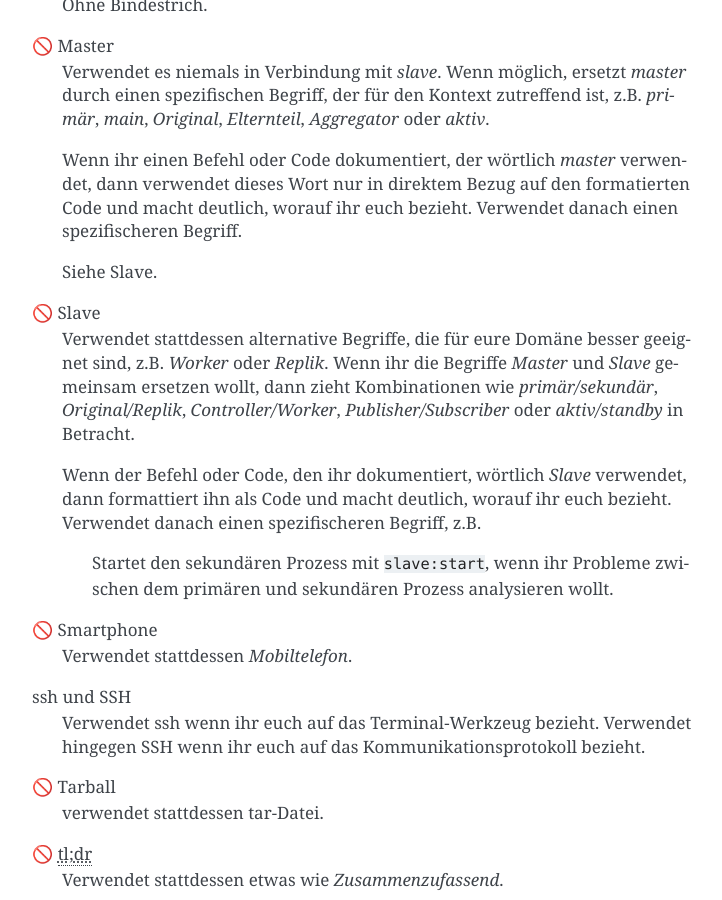
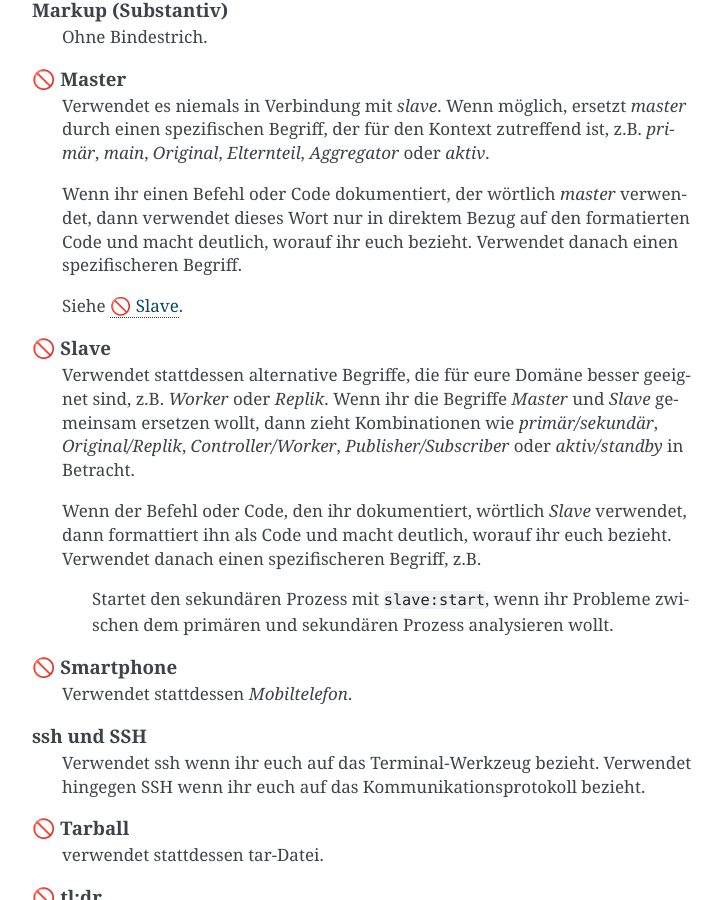
Before and after one commit to cusyio/cusy-design-system, a Sphinx documentation site: the page built from docs/writing/wordlist.rst, in a window 1280 px wide and 900 px high, scrolled down 2220 px. Shown: the whole window, without its empty margins (388-1110 px from the left). Built offline with Sphinx 7.4.7, drawn with Linux system fonts in a browser that asks for light colours; part of the change alters nothing that is shown.

```diff
--- a/docs/writing/wordlist.rst
+++ b/docs/writing/wordlist.rst
@@ -15,120 +15,127 @@ Wortliste
 #
 ~
 
-3D
-    nicht 3-D
+.. glossary::
+
+    3D
+        nicht 3-D
 
 Symbole
 ~~~~~~~
 
-& (et-Zeichen)
-    Verwendet *&* nicht anstelle von *und*  in Überschriften oder Texten; wenn
-    ihr auf Elementen der Benutzeroberfläche oder in Tabellenüberschriften eine
-    Abkürzung verwenden wollt, dann nutzt *u.*; und natürlich kann das *&* auch
-    in Quellcode verwendet werden.
+.. glossary::
+
+    & (et-Zeichen)
+        Verwendet *&* nicht anstelle von *und*  in Überschriften oder Texten;
+        wenn ihr auf Elementen der Benutzeroberfläche oder in
+        Tabellenüberschriften eine  Abkürzung verwenden wollt, dann nutzt *u.*;
+        und natürlich kann das *&* auch in Quellcode verwendet werden.
 
 A-Z
 ~~~
 
-🚫 agnostisch
-    solltet ihr nicht verwenden. Nutzt stattdessen präzisere Begriffe wie
-    *plattformunabhängig*
-API
-    verwendet das Akronym API erst, nachdem ihr den Begriff erläutert habt,
-    nämlich (engl. **A**\pplication **P**\rogramming **I**\nterface)
-Authentifizierung und Autorisierung
-    solltet ihr nur verwenden, wenn *authentifiziert* sich auf Personen bezieht,
-    und *autorisiert* nur, um sich auf Berechtigungen zu beziehen, die von einer
-    Anwendung im Namen einer authentifizierten Person gesendet werden. Eine
-    authentifizierte Person hat einen Identitätsnachweis erbracht, z.B. durch die
-    Eingabe eines Passworts.
-best effort
-    solltet ihr wenn möglich vermeiden; verwendet stattdessen spezifischere
-    Formulierungen.
-Beta
-    geschrieben mit Großbuchstaben am Anfang.
+.. glossary::
 
-    * 👍 PACKAGE_NAME Beta
-    * 👍 PACKAGE_NAME ist derzeit in der Beta-Phase.
+    🚫 agnostisch
+        solltet ihr nicht verwenden. Nutzt stattdessen präzisere Begriffe wie
+        *plattformunabhängig*
+    API
+        verwendet das Akronym API erst, nachdem ihr den Begriff erläutert habt,
+        nämlich (engl. **A**\pplication **P**\rogramming **I**\nterface)
+    Authentifizierung und Autorisierung
+        solltet ihr nur verwenden, wenn *authentifiziert* sich auf Personen
+        bezieht, und *autorisiert* nur, um sich auf Berechtigungen zu beziehen,
+        die von einer Anwendung im Namen einer authentifizierten Person gesendet
+        werden. Eine authentifizierte Person hat einen Identitätsnachweis
+        erbracht, z.B. durch die Eingabe eines Passworts.
+    best effort
+        solltet ihr wenn möglich vermeiden; verwendet stattdessen spezifischere
+        Formulierungen.
+    Beta
+        geschrieben mit Großbuchstaben am Anfang.
 
-CLI
-    verwendet das Akronym CLI erst, nachdem ihr den Begriff erläutert habt,
-    nämlich (engl. **C**\ommand **L**\ine **I**\nterface)
-🚫 erlauben
-    solltet ihr nicht verwenden. Nutzt stattdessen *ermöglichen*
-🚫 oberhalb, unterhalb
-    verwendet es nicht, da es ein spezifisches Layout voraussetzt; verwendet
-    stattdessen *vorausgehend* oder *nachfolgend*
-🚫 Schwarze Liste, Blacklist, Black-List
-    solltet ihr ebensowenig verwenden wie *Whitelist* und *Graylist*; verwendet
-    stattdessen Begriffe, die für die jeweilige Fachdomäne präziser sind wie
-    z.B. *Excludelist* oder *Blocklist*. Beachtet bitte auch, dass es sich
-    häufig nicht wirklich um Listen handelt.
+        * 👍 PACKAGE_NAME Beta
+        * 👍 PACKAGE_NAME ist derzeit in der Beta-Phase.
 
-    * 👍 Um Anfragen von einer IP-Adresse zu verweigern, fügt sie der Datei
-      `dos.yaml` hinzu.
-    * 👎 Um Anfragen von einer IP-Adresse zu verweigern, fügt sie der Denylist
-      hinzu.
-    * 👎 Um eine IP-Adresse auf die schwarze Liste zu setzen, fügt sie der Datei
-      `dos.yaml` hinzu.
+    CLI
+        verwendet das Akronym CLI erst, nachdem ihr den Begriff erläutert habt,
+        nämlich (engl. **C**\ommand **L**\ine **I**\nterface)
+    🚫 erlauben
+        solltet ihr nicht verwenden. Nutzt stattdessen *ermöglichen*
+    🚫 oberhalb, unterhalb
+        verwendet es nicht, da es ein spezifisches Layout voraussetzt; verwendet
+        stattdessen *vorausgehend* oder *nachfolgend*
+    🚫 Schwarze Liste, Blacklist, Black-List
+        solltet ihr ebensowenig verwenden wie *Whitelist* und *Graylist*;
+        verwendet stattdessen Begriffe, die für die jeweilige Fachdomäne
+        präziser sind wie z.B. *Excludelist* oder *Blocklist*. Beachtet bitte
+        auch, dass es sich häufig nicht wirklich um Listen handelt.
 
-Hier klicken
-    solltet ihr nicht verwenden; für Details und Alternativen siehe
-    :doc:`link-text`.
-⚠️ Kontoname
-    solltet ihr nicht verwenden; nutzt stattdessen Anmeldename
-🚫 Man-Power
-    Vermeidet die Verwendung geschlechtsspezifischer Begriffe. Verwendet
-    stattdessen Begriffe wie *Personal* oder *Arbeitskraft*.
-Markdown
-    Wird immer großgeschrieben, auch wenn ihr euch auf eine nicht
-    standardisierte Version bezieht.
-Markup (Substantiv)
-    Ohne Bindestrich.
-🚫 Master
-    Verwendet es niemals in Verbindung mit *slave*. Wenn möglich, ersetzt
-    *master* durch einen spezifischen Begriff, der für den Kontext zutreffend
-    ist, z.B. *primär*, *main*, *Original*, *Elternteil*,  *Aggregator* oder
-    *aktiv*.
+        * 👍 Um Anfragen von einer IP-Adresse zu verweigern, fügt sie der Datei
+          `dos.yaml` hinzu.
+        * 👎 Um Anfragen von einer IP-Adresse zu verweigern, fügt sie der
+          Denylist hinzu.
+        * 👎 Um eine IP-Adresse auf die schwarze Liste zu setzen, fügt sie der
+          Datei `dos.yaml` hinzu.
 
-    Wenn ihr einen Befehl oder Code dokumentiert, der wörtlich *master*
-    verwendet, dann verwendet dieses Wort nur in direktem Bezug auf den
-    formatierten Code und macht deutlich, worauf ihr euch bezieht. Verwendet
-    danach einen spezifischeren Begriff.
+    Hier klicken
+        solltet ihr nicht verwenden; für Details und Alternativen siehe
+        :doc:`link-text`.
+    ⚠️ Kontoname
+        solltet ihr nicht verwenden; nutzt stattdessen Anmeldename
+    🚫 Man-Power
+        Vermeidet die Verwendung geschlechtsspezifischer Begriffe. Verwendet
+        stattdessen Begriffe wie *Personal* oder *Arbeitskraft*.
+    Markdown
+        Wird immer großgeschrieben, auch wenn ihr euch auf eine nicht
+        standardisierte Version bezieht.
+    Markup (Substantiv)
+        Ohne Bindestrich.
+    🚫 Master
+        Verwendet es niemals in Verbindung mit *slave*. Wenn möglich, ersetzt
+        *master* durch einen spezifischen Begriff, der für den Kontext
+        zutreffend ist, z.B. *primär*, *main*, *Original*, *Elternteil*,
+        *Aggregator* oder *aktiv*.
 
-    Siehe Slave.
+        Wenn ihr einen Befehl oder Code dokumentiert, der wörtlich *master*
+        verwendet, dann verwendet dieses Wort nur in direktem Bezug auf den
+        formatierten Code und macht deutlich, worauf ihr euch bezieht. Verwendet
+        danach einen spezifischeren Begriff.
 
-🚫 Slave
-    Verwendet stattdessen alternative Begriffe, die für eure Domäne besser
-    geeignet sind, z.B. *Worker* oder *Replik*. Wenn ihr die Begriffe *Master*
-    und *Slave* gemeinsam ersetzen wollt, dann zieht Kombinationen wie
-    *primär/sekundär*, *Original/Replik*, *Controller/Worker*,
-    *Publisher/Subscriber* oder *aktiv/standby* in Betracht.
+        Siehe :term:`🚫 Slave`.
 
-    Wenn der Befehl oder Code, den ihr dokumentiert, wörtlich *Slave* verwendet,
-    dann formattiert ihn als Code und macht deutlich, worauf ihr euch bezieht.
-    Verwendet danach einen spezifischeren Begriff, z.B.
+    🚫 Slave
+        Verwendet stattdessen alternative Begriffe, die für eure Domäne besser
+        geeignet sind, z.B. *Worker* oder *Replik*. Wenn ihr die Begriffe
+        *Master* und *Slave* gemeinsam ersetzen wollt, dann zieht Kombinationen
+        wie *primär/sekundär*, *Original/Replik*, *Controller/Worker*,
+        *Publisher/Subscriber* oder *aktiv/standby* in Betracht.
 
-        Startet den sekundären Prozess mit ``slave:start``, wenn ihr Probleme
-        zwischen dem primären und sekundären Prozess analysieren wollt.
+        Wenn der Befehl oder Code, den ihr dokumentiert, wörtlich *Slave*
+        verwendet, dann formattiert ihn als Code und macht deutlich, worauf ihr
+        euch bezieht. Verwendet danach einen spezifischeren Begriff, z.B.
 
-🚫 Smartphone
-    Verwendet stattdessen *Mobiltelefon*.
-ssh und SSH
-    Verwendet ssh wenn ihr euch auf das Terminal-Werkzeug bezieht. Verwendet
-    hingegen SSH wenn ihr euch auf das Kommunikationsprotokoll bezieht.
-🚫 Tarball
-    verwendet stattdessen tar-Datei.
-🚫 :abbr:`tl;dr (Too long; didn’t read)`
-    Verwendet stattdessen etwas wie *Zusammenzufassend*.
-und/oder
-    ist manchmal die klarste und effizienteste Art, etwas auszudrücken. Dennoch
-    solltet ihr überlegen, ob sich die Aussage umschreiben lässt ohne dass sie
-    schwerer zu verstehen ist.
-🚫 untar, unzip
-    verwendet stattdessen *entpacken*.
-URL
-    in Großbuchstaben; der Plural ist URLs. Schreibt *der URL*.
+            Startet den sekundären Prozess mit ``slave:start``, wenn ihr
+            Probleme zwischen dem primären und sekundären Prozess analysieren
+            wollt.
+
+    🚫 Smartphone
+        Verwendet stattdessen *Mobiltelefon*.
+    ssh und SSH
+        Verwendet ssh wenn ihr euch auf das Terminal-Werkzeug bezieht. Verwendet
+        hingegen SSH wenn ihr euch auf das Kommunikationsprotokoll bezieht.
+    🚫 Tarball
+        verwendet stattdessen tar-Datei.
+    🚫 :abbr:`tl;dr (Too long; didn’t read)`
+        Verwendet stattdessen etwas wie *Zusammenzufassend*.
+    und/oder
+        ist manchmal die klarste und effizienteste Art, etwas auszudrücken.
+        Dennoch solltet ihr überlegen, ob sich die Aussage umschreiben lässt
+        ohne dass sie schwerer zu verstehen ist.
+    🚫 untar, unzip
+        verwendet stattdessen *entpacken*.
+    URL
+        in Großbuchstaben; der Plural ist URLs. Schreibt *der URL*.
 :abbr:`v (Version)`
     verwendet die Kleinschreibung zur Abkürzung von Version.
 🚫 via
```
